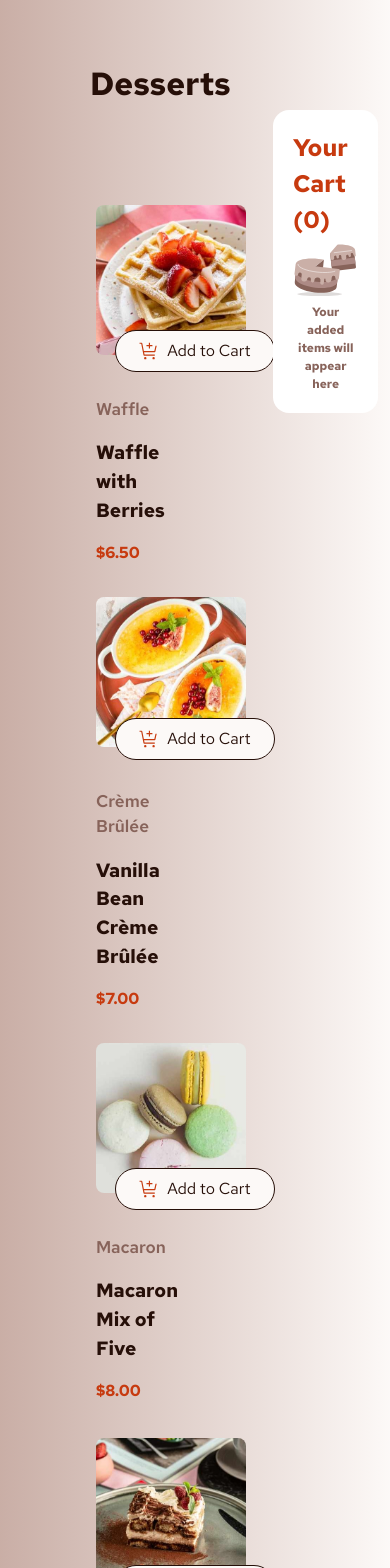
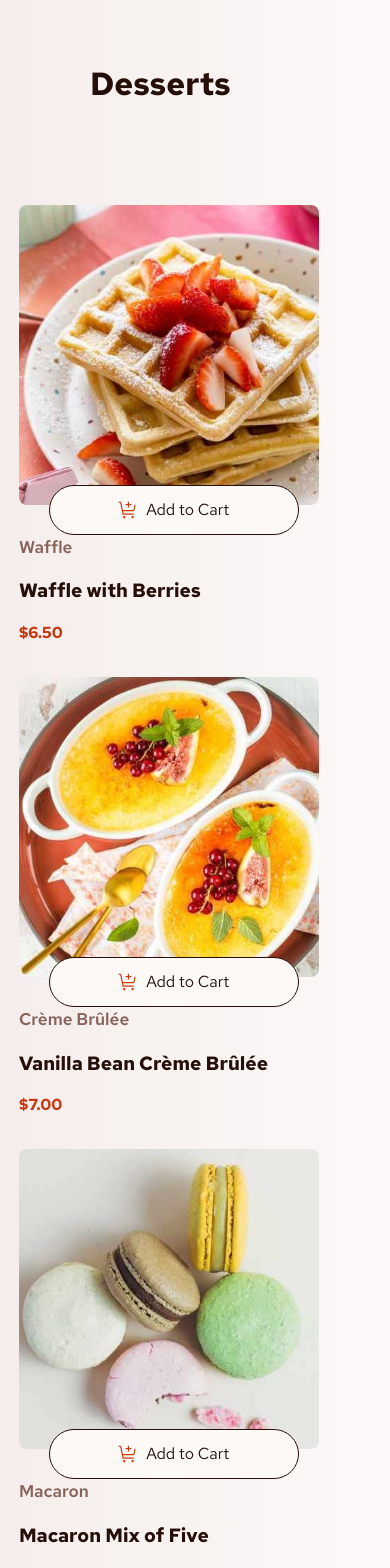
Before and after one commit to CHEGEBB/Svelte-Frontend-Challenges, a SvelteKit app in the folder product-list-with-cart-main/: page / in a window 390 px wide. Shown: the top 1568 px of the page. Built offline with nearby package versions, Linux system fonts and the light colour scheme.

Commit message:
Refactor product list and cart layout: Update cart total display

```diff
--- a/product-list-with-cart-main/src/routes/+page.svelte
+++ b/product-list-with-cart-main/src/routes/+page.svelte
@@ -414,27 +414,48 @@
                     <h2>Order Confirmation</h2>
                     <div class="order-details">
                         <div class="summary">
-                <p class="total">Total Amount: ${totalAmount.toFixed(2)}</p>
-                <p class="items">Number of Items: {totalQuantity}</p>
+                            <p class="total">
+                                Total Amount: ${totalAmount.toFixed(2)}
+                            </p>
+                            <p class="items">
+                                Number of Items: {totalQuantity}
+                            </p>
                         </div>
                         <div class="items-list">
                             {#each $cartStore as item}
                                 <div class="order-item">
                                     {#if item.imageComponent}
                                         <div class="item-image">
-                        <svelte:component this={item.imageComponent} />
+                                            <svelte:component
+                                                this={item.imageComponent}
+                                            />
                                         </div>
                                     {:else if item.imageUrl}
                                         <div class="item-image">
-                        <img src={item.imageUrl} alt={item.description} />
+                                            <img
+                                                src={item.imageUrl}
+                                                alt={item.description}
+                                            />
                                         </div>
                                     {/if}
                                     <div class="item-details">
-                      <span class="item-name">{item.description}</span>
+                                        <span class="item-name"
+                                            >{item.description}</span
+                                        >
                                         <div class="item-info">
-                        <span class="quantity">{item.quantity}x</span>
-                        <span class="price">@ ${item.price.toFixed(2)}</span>
-                        <span class="total-price">${(item.quantity * item.price).toFixed(2)}</span>
+                                            <span class="quantity"
+                                                >{item.quantity}x</span
+                                            >
+                                            <span class="price"
+                                                >@ ${item.price.toFixed(
+                                                    2,
+                                                )}</span
+                                            >
+                                            <span class="total-price"
+                                                >${(
+                                                    item.quantity * item.price
+                                                ).toFixed(2)}</span
+                                            >
                                         </div>
                                     </div>
                                 </div>
@@ -446,8 +467,12 @@
                         </div>
                     </div>
                     <div class="overlay-actions">
-              <button class="cancel" on:click={closeOverlay()}>Cancel</button>
-              <button class="confirm" on:click={closeModal()}>Confirm Purchase</button>
+                        <button class="cancel" on:click={closeOverlay()}
+                            >Cancel</button
+                        >
+                        <button class="confirm" on:click={closeModal()}
+                            >Confirm Purchase</button
+                        >
                     </div>
                 </div>
             </div>
@@ -502,7 +527,7 @@
                 @content;
             }
         }
-        @if $breakpoint == "thumbnail"{
+        @if $breakpoint == "thumbnail" {
             @media (max-width: 300px) {
                 @content;
             }
@@ -517,11 +542,12 @@
     .container {
 
         display: flex;
-        flex-direction: column;
+        flex-direction: row;
         min-height: 260vh !important;
         max-width: 100vw;
         font-family: $font-Red-Hat;
-        background: linear-gradient(90deg, $Rose300, $Rose50);
+        background: linear-gradient(90deg, $Rose100, $Rose50);
+
         overflow-x: hidden;
         h1 {
             font-size: 2rem;
@@ -532,20 +558,19 @@
             margin-top: 60px;
         }
         .main-content {
-
             display: flex;
             flex-direction: row;
             justify-content: center;
             align-items: center;
             gap: 2rem;
             margin-top: 2rem;
-
-            @include respond-to("mobile"){
+            @include respond-to('mobile'){
             display: flex;
-                    flex-direction: column;
-                    background-color: red;
+            flex-direction: column !important;
+            padding: 4rem;
         }
             .cart-container {
+
                 width: 27%;
                 height: auto;
                 background-color: $Rose50;
@@ -565,8 +590,9 @@
                     color: $Red;
                 }
             }
-        }
+
         .cards-container {
+
             padding: 20px;
             width: 70%;
             height: 100%;
@@ -597,6 +623,12 @@
                 }
             }
             .add-to-cart-button {
+                @include respond-to("mobile") {
+                    width: 250px;
+                    height: 50px;
+                    margin: 0 auto;
+                    margin-top: -20px;
+                }
                 display: flex;
                 align-items: center;
                 background-color: $Rose50;
@@ -622,6 +654,12 @@
             }
 
             .interactive-button {
+                @include respond-to("mobile") {
+                    width: 250px;
+                    height: 50px;
+                    margin: 0 auto;
+                    margin-top: -20px;
+                }
                 display: flex;
                 align-items: center;
                 background-color: $Red;
@@ -695,7 +733,7 @@
             }
             .cards-row-1 {
                 @include cards-row;
-                @include respond-to("mobile"){
+                @include respond-to("mobile") {
                     display: flex;
                     flex-direction: column;
                 }
@@ -728,8 +766,8 @@
                             background-repeat: no-repeat;
                         }
                         @include respond-to("mobile") {
-                            width: 150px;
-                            height: 150px;
+                            width: 300px;
+                            height: 300px;
                             background: url("../images/image-waffle-mobile.jpg");
                             background-size: cover;
                             background-position: center;
@@ -765,8 +803,8 @@
                             background-repeat: no-repeat;
                         }
                         @include respond-to("mobile") {
-                            width: 150px;
-                            height: 150px;
+                            width: 300px;
+                            height: 300px;
                             background: url("../images/image-creme-brulee-mobile.jpg");
                             background-size: cover;
                             background-position: center;
@@ -803,8 +841,8 @@
                             background-repeat: no-repeat;
                         }
                         @include respond-to("mobile") {
-                            width: 150px;
-                            height: 150px;
+                            width: 300px;
+                            height: 300px;
                             background: url("../images/image-macaron-mobile.jpg");
                             background-size: cover;
                             background-position: center;
@@ -816,7 +854,7 @@
             }
             .cards-row-2 {
                 @include cards-row;
-                @include respond-to("mobile"){
+                @include respond-to("mobile") {
                     display: flex;
                     flex-direction: column;
                 }
@@ -849,8 +887,8 @@
                             background-repeat: no-repeat;
                         }
                         @include respond-to("mobile") {
-                            width: 150px;
-                            height: 150px;
+                            width: 300px;
+                            height: 300px;
                             background: url("../images/image-tiramisu-mobile.jpg");
                             background-size: cover;
                             background-position: center;
@@ -886,8 +924,8 @@
                             background-repeat: no-repeat;
                         }
                         @include respond-to("mobile") {
-                            width: 150px;
-                            height: 150px;
+                            width: 300px;
+                            height: 300px;
                             background: url("../images/image-baklava-mobile.jpg");
                             background-size: cover;
                             background-position: center;
@@ -924,8 +962,8 @@
                             background-repeat: no-repeat;
                         }
                         @include respond-to("mobile") {
-                            width: 150px;
-                            height: 150px;
+                            width: 300px;
+                            height: 300px;
                             background: url("../images/image-meringue-mobile.jpg");
                             background-size: cover;
                             background-position: center;
@@ -937,10 +975,6 @@
             }
             .cards-row-3 {
                 @include cards-row;
-                @include respond-to("mobile"){
-                    display: flex;
-                    flex-direction: column;
-                }
 
                 .card-7 {
                     .card-image {
@@ -970,8 +1004,8 @@
                             background-repeat: no-repeat;
                         }
                         @include respond-to("mobile") {
-                            width: 150px;
-                            height: 150px;
+                            width: 300px;
+                            height: 300px;
                             background: url("../images/image-cake-mobile.jpg");
                             background-size: cover;
                             background-position: center;
@@ -1008,8 +1042,8 @@
                             background-repeat: no-repeat;
                         }
                         @include respond-to("mobile") {
-                            width: 150px;
-                            height: 150px;
+                            width: 300px;
+                            height: 300px;
                             background: url("../images/image-brownie-mobile.jpg");
                             background-size: cover;
                             background-position: center;
@@ -1046,8 +1080,8 @@
                             background-repeat: no-repeat;
                         }
                         @include respond-to("mobile") {
-                            width: 150px;
-                            height: 150px;
+                            width: 300px;
+                            height: 300px;
                             background: url("../images/image-panna-cotta-mobile.jpg");
                             background-size: cover;
                             background-position: center;
@@ -1058,9 +1092,11 @@
                 }
             }
         }
+
         .cart-items {
             margin-top: 1rem;
             text-align: left;
+
         }
         .item {
             display: flex;
@@ -1152,6 +1188,11 @@
             }
         }
         .confirm-button {
+            @include respond-to("mobile") {
+                    width: 200px;
+                    height: 50px;
+                    margin-left: -14px;
+                }
             margin: 0 auto;
             justify-content: center;
             align-items: center;
@@ -1167,8 +1208,9 @@
                 }
             }
         }
+    }
+        .image-cont {
 
-        .image-cont {
             margin: 0 auto;
             justify-content: center;
             align-items: center;
@@ -1193,6 +1235,7 @@
             z-index: 1000;
 
             .overlay-content {
+
                 background-color: white;
                 padding: 2rem;
                 border-radius: 1rem;
@@ -1289,6 +1332,7 @@
                     margin-top: 1.5rem;
 
                     button {
+
                         padding: 0.75rem 1.5rem;
                         border-radius: 2rem;
                         font-weight: 600;
@@ -1310,6 +1354,7 @@
                             color: white;
                             border: none;
 
+
                             &:hover {
                                 background-color: darken($Red, 10%);
                             }
@@ -1319,4 +1364,80 @@
             }
         }
     }
+    @media (max-width: 768px) {
+  .container {
+    flex-direction: column;
+    min-height: auto !important;
+
+    .main-content {
+        display: flex;
+      flex-direction: column;
+      padding: 3rem;
+      min-height: 700vh;
+
+
+      .cart-container {
+        display: flex;
+        flex-direction: column;
+        width: 300px;
+        position: relative;
+        top: 1990px !important;
+        margin-left: -350px;
+      }
+
+      .cards-container {
+        order: 1;
+        width: 100%;
+        display: flex;
+        flex-direction: column;
+        justify-content: center;
+        margin: 0 auto;
+        height: auto;
+        gap: 1rem;
+
+        .cards-row-1,
+        .cards-row-2,
+        .cards-row-3 {
+          width: 100%;
+          flex-direction: column;
+          margin-left: 40px;
+        }
+
+        .card-1,
+        .card-2,
+        .card-3,
+        .card-4,
+        .card-5,
+        .card-6,
+        .card-7,
+        .card-8,
+        .card-9 {
+
+
+          .card-image {
+            width: 100%;
+            height: 200px;
+          }
+
+          .add-to-cart-button,
+          .interactive-button {
+            top: -5%;
+            left: 10%;
+          }
+        }
+      }
+    }
+
+    .cart-items {
+      .item {
+        .remove {
+          left: 90%;
+        }
+      }
+    }
+
+    .confirm-button {
+    }
+  }
+}
 </style>
```
Lines whose indentation alone changed are shown as unchanged.
